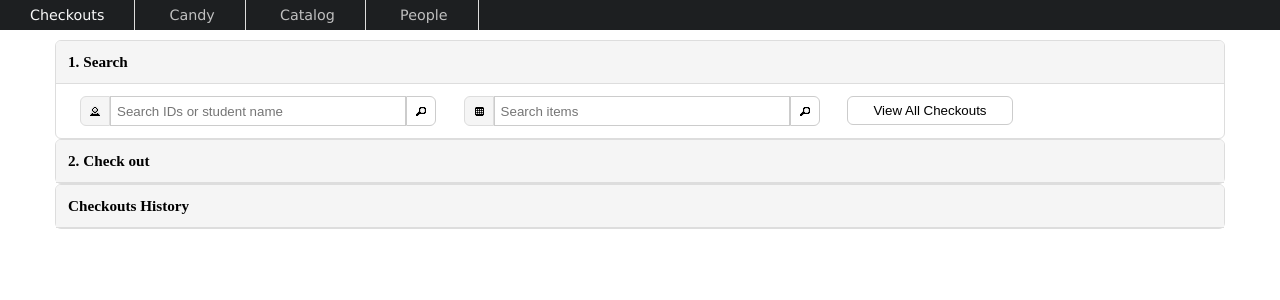
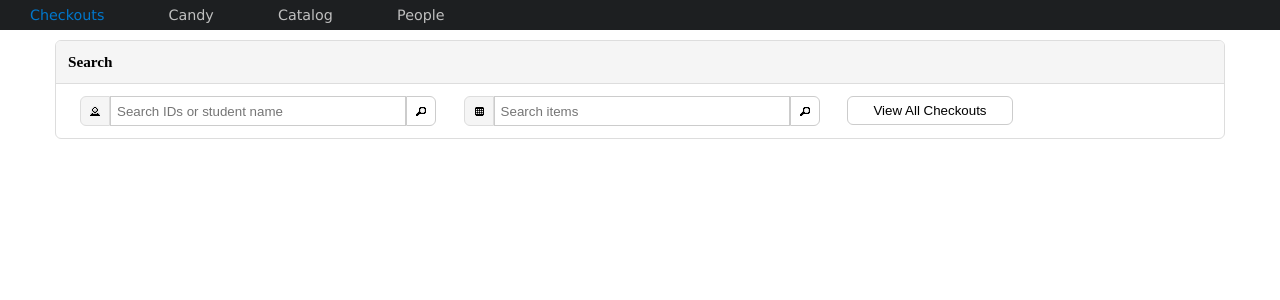
Before and after one commit to dfmchfhf/MathSoc, a PHP site: page / in a window 1280 px wide. Shown: the top 300 px of the page. Run offline with PHP 8.4, Linux system fonts and the light colour scheme.

Commit message:
Some other cleanup

```diff
--- a/Checkouts/candy.php
+++ b/Checkouts/candy.php
@@ -54,6 +54,7 @@
           </div>
         </div>
       </div>
+      <br/>
       <div class="panel panel-collapsible collapsed">
         <div class="panel-heading">
           <h3 class="panel-title">Add Candy</h3>
--- a/Checkouts/css/checkouts.css
+++ b/Checkouts/css/checkouts.css
@@ -12,11 +12,17 @@ button, input, optgroup, select, textarea {
   margin:                     0;
   width:                      100%;
 }
-table tr {
+a,
+button {
   cursor:                     pointer;
 }
 table tr > th:hover {
-  background-color:           #999999;
+  cursor:                     pointer;
+  background-color:           #F3F3F3;
+}
+table tr button,
+table tr a {
+  cursor:                     pointer;
 }
 input[readonly]{
   background-color:           #ddd;
@@ -81,10 +87,11 @@ hr {
   margin:                     0;
   padding:                    0;
   border-color:               #999999;
+  border-size:                0px;
 }
 .nav > ul > li {
   display:                    inline-block;
-  border-right:               1px solid #DDD;
+  border-right:               0px solid #DDD;
 }
 .nav > ul > li > a {
   color:                      #C0C0C0;
@@ -96,7 +103,7 @@ hr {
   padding:                    0px 30px;
 }
 .nav > ul > li > a:hover {
-  color:                      #F9F9F9;
+  color:                      #07c;
   background-color:           transparent;
 }
 .nav > ul > li > a:hover, a:visited {
@@ -192,6 +199,12 @@ hr {
 .panel-body {
   padding:                    12px;
 }
+.panel-collapsible > .panel-heading {
+  cursor:                     pointer;
+}
+.panel-collapsible.collapsed > .panel-heading {
+  border-radius:              6px;
+}
 .panel-collapsible.collapsed > .panel-body {
   display:                    none;
 }
@@ -210,9 +223,6 @@ hr {
   text-align:                 left;
   font-weight:                bold;
   margin-bottom:              10px;
-}
-.panel-table > tr:hover, .panel-table > * > tr:hover {
-  background-color:           #f5f5f5;
 }
 .panel-table > tr > th, .panel-table > * > tr > th {
   border-bottom:              2px solid #ddd;
--- a/Checkouts/exec.php
+++ b/Checkouts/exec.php
@@ -52,7 +52,7 @@ function getUwidCheckouts($dbh, $id) {
 
   $user = $get_user_stmt->fetch();
 
-  $checkouts = null;
+  $checkouts = array();
   if ($user) {
     $get_co_stmt = $dbh->prepare(
       'SELECT o.`checkout_id`, o.`uwID`, c.`name`, a.`name` AS `asset`, o.`checkout`, o.`checkin` '
--- a/Checkouts/index.php
+++ b/Checkouts/index.php
@@ -33,7 +33,7 @@
     <div class="page">
       <div class="panel">
         <div class="panel-heading">
-          <h3 class="panel-title">1. Search</h3>
+          <h3 class="panel-title">Search</h3>
         </div>
         <div class="panel-body">
           <div class="container container-fluid">
@@ -84,11 +84,13 @@
         </div>
       </div>
 
-      <div class="panel panel-collapsible collapsed">
+      <br/>
+
+      <div id="co_panel" class="panel panel-collapsible collapsed">
         <div class="panel-heading">
-          <h3 class="panel-title">2. Check out</h3>
+          <h3 class="panel-title">Check out</h3>
         </div>
-        <div id="co_panel" class="panel-body">
+        <div class="panel-body">
           <div id="co_uwid" class="container container-fluid">
             <div class="cell-10">
               <div class="input-group">
@@ -124,11 +126,13 @@
         </div>
       </div>
 
-      <div class="panel panel-collapsible collapsed">
+      <br/>
+
+      <div id="hist_panel" class="panel panel-collapsible collapsed">
         <div class="panel-heading">
           <h3 class="panel-title">Checkouts History</h3>
         </div>
-        <div id="hist_panel" class="panel-body">
+        <div class="panel-body">
           <table id="hist_cur_table" class="panel-table">
             <caption><kbd>Items currently checked out:</kbd></caption>
             <thead>
--- a/Checkouts/js/candy.js
+++ b/Checkouts/js/candy.js
@@ -55,7 +55,7 @@ function displayCandy(res) {
       });
       average = c.time / Math.max(c.runs, 1) / (1000 * 60);
       average = new Number(average);
-      cpt = (c.cost * c.runs) / (c.time / (1000 * 60));
+      cpt = c.time == 0 ? 0 : (c.cost * c.runs) / (c.time / (1000 * 60));
       cpt = new Number(cpt);
       row.append($(fmt.format(c.name, c.cost.toPrecision(2), average.toPrecision(2), cpt.toPrecision(2))))
          .append($('<td/>').append(btn))
--- a/Checkouts/js/checkouts.js
+++ b/Checkouts/js/checkouts.js
@@ -57,9 +57,12 @@ $('.has-tooltip').removeClass('has-tooltip');
 var checkoutPanel = $('#co_panel');
 var checkoutByUwid = $('#co_uwid');
 var checkoutByItem = $('#co_item');
+var histPanel = $('#hist_panel');
 
+checkoutPanel.hide();
 checkoutByUwid.hide();
 checkoutByItem.hide();
+histPanel.hide();
 
 (function($) {
   $.fn.toggleReadonly = function(state) {
@@ -176,7 +179,7 @@ function clearScreen() {
   checkoutPanel.hide();
   checkoutByUwid.hide();
   checkoutByItem.hide();
-  $('#hist_panel').hide();
+  histPanel.hide();
   $('#hist_cur_table > tbody').empty();
   $('#hist_prev_table > tbody').empty();
 }
@@ -195,14 +198,14 @@ function displayCheckouts(resp) {
     $('#co_uwid_item').val(null);
     $('#co_uwid_user').text(resp.name + ' (' + resp.id + ')');
     $('#co_uwid_uwid').val(resp.id);
-    checkoutPanel.show('blind');
+    checkoutPanel.show();
+    checkoutPanel.children('.panel-body').show('blind');
     $('#co_uwid_item').focus();
   } else if (resp.type == 'item') {
     checkoutByItem.show();
     $('#co_item_uwid').val(null);
     $('#co_item_item').text(resp.item);
     $('#co_item_name').val(resp.item);
-    checkoutPanel.show('blind');
     $('#co_item_uwid').focus();
   }
   var checkouts = resp.checkouts || [];
@@ -273,7 +276,6 @@ function displayCheckouts(resp) {
     });
     tbody.append(row);
   });
-  $('#hist_panel').show('blind');
   $('.has-tooltip').tooltip({
     content: function (cb) {
       cb($(this).prop('title'));
@@ -284,6 +286,8 @@ function displayCheckouts(resp) {
   if (typeof onCheckouts == 'function') {
     onCheckouts(resp);
   }
+  histPanel.show();
+  histPanel.children('.panel-body').show('blind');
 }
 $('#se_uwid_id').on('input propertychange paste autocompleteselect', function() {
   hideEditName();
```
Also changed, not shown: Checkouts/js/people.js (+13 -5 lines), Checkouts/people.php (+6 -4 lines).
